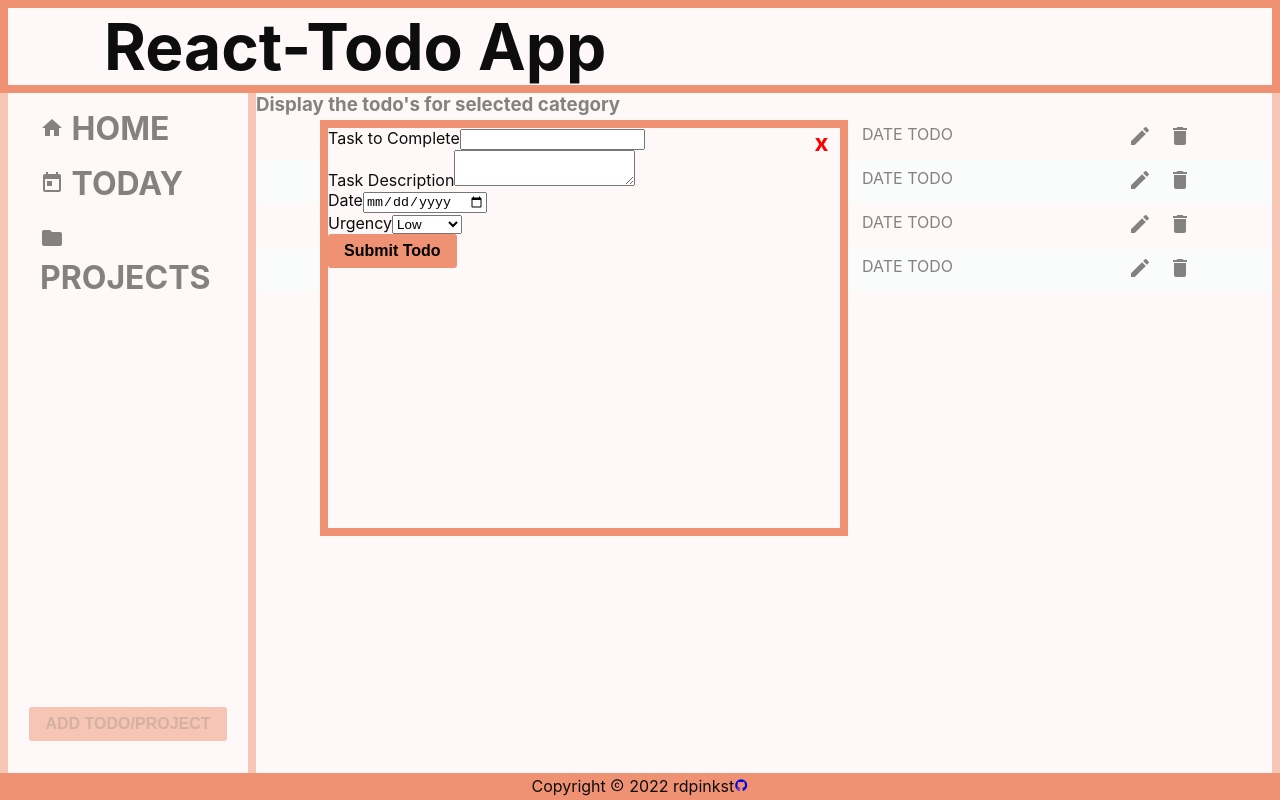
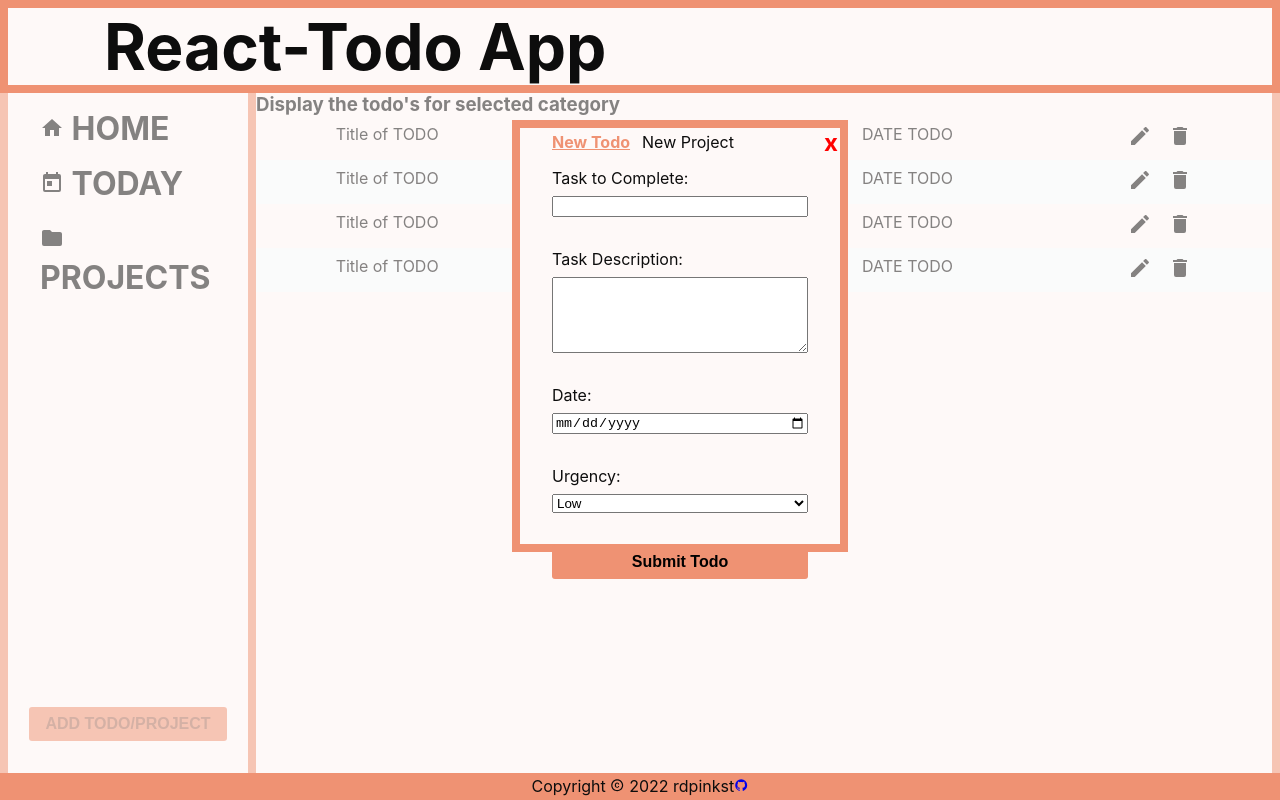
Before and after one commit to rdpinkst/react-todolist, a React (Create React App) app: page / in a window 1280 px wide. Both pictures are taken after a click on the button "ADD TODO/PROJECT". Built offline with nearby package versions, Linux system fonts and the light colour scheme.

Commit message:
Got the form styled

```diff
--- a/src/components/InputTodo.js
+++ b/src/components/InputTodo.js
@@ -1,7 +1,35 @@
-import React, { useEffect } from "react";
+import React, { useState, useEffect } from "react";
 import "../styles/inputTodo.css";
 
 function InputTodo({ show, setShow }) {
+  const [todo, setTodo] = useState(true);
+  const [project, setProject] = useState(false);
+
+  const styleTodo = {
+    textDecoration: todo ? "underline" : "",
+    fontWeight: todo ? "700" : "",
+    color: todo ? "#ef9273" : "",
+  };
+  const styleProject = {
+    textDecoration: project ? "underline" : "",
+    fontWeight: project ? "700" : "",
+    color: project ? "#ef9273" : "",
+  };
+
+  function clickProject() {
+    if (todo) {
+      setTodo((prevState) => !prevState);
+      setProject((prevState) => !prevState);
+    }
+  }
+
+  function clickTodo() {
+    if (project) {
+      setProject((prevState) => !prevState);
+      setTodo((prevState) => !prevState);
+    }
+  }
+
   useEffect(() => {
     function clickClose(e) {
       if (e.target.className === "close") {
@@ -16,34 +44,56 @@ function InputTodo({ show, setShow }) {
 
   return (
     <form className="input-card">
+      <div className="input-selection">
+        <p className="selection-input" style={styleTodo} onClick={clickTodo}>
+          New Todo
+        </p>
+        <p
+          className="selection-input"
+          style={styleProject}
+          onClick={clickProject}
+        >
+          New Project
+        </p>
+      </div>
       <p className="close">x</p>
-      <div>
-        <label htmlFor="todo-name">Task to Complete</label>
+      {todo && <div>
+       <div className="input">
+        <label htmlFor="todo-name">Task to Complete:</label>
         <input type="text" id="todo-name" name="todoTitle" />
       </div>
-      <div>
-        <label htmlFor="todo-description">Task Description</label>
+      <div className="input">
+        <label htmlFor="todo-description">Task Description:</label>
         <textarea
           type="text"
           id="todo-description"
           name="description"
         ></textarea>
       </div>
-      <div>
-        <label htmlFor="todo-date">Date</label>
+      <div className="input">
+        <label htmlFor="todo-date">Date:</label>
         <input type="date" id="todo-date" name="date" />
       </div>
-      <div>
-        <label htmlFor="todo-urgency">Urgency</label>
+      <div className="input">
+        <label htmlFor="todo-urgency">Urgency:</label>
         <select>
           <option value="low">Low</option>
           <option value="medium">Medium</option>
           <option value="High">High</option>
         </select>
       </div>
-      <div>
+      <div className="input">
         <button>Submit Todo</button>
-      </div>
+      </div></div>}
+      {project && <div>
+        <div className="input">
+          <label htmlFor="project-input">Project Name</label>
+          <input type="text" id="project-input" name="project" />
+        </div>
+        <div className="input">
+          <button>Submit Project</button>
+        </div>
+        </div>}
     </form>
   );
 }
--- a/src/styles/inputTodo.css
+++ b/src/styles/inputTodo.css
@@ -1,10 +1,10 @@
 .input-card{
     position: absolute;
-    width: 40vw;
-    height: 50vh;
+    width: 25vw;
+    height: 52vh;
     background-color: #fef9f8;
     border: 0.5rem solid #ef9273;
-    left: 25%;
+    left: 40%;
     top: 15%;
 }
 .close{
@@ -15,3 +15,30 @@
     cursor: pointer;
     font-size: 1.5rem;
 }
+.input{
+    display: flex;
+    flex-direction: column;
+    justify-content: flex-end;
+    margin: 2rem 2rem 1rem 2rem;
+}
+.input:first-child{
+    margin-top: 2.5rem;
+}
+label{
+    margin-bottom: 0.5rem;
+}
+textarea{
+    height: 70px;
+}
+.input-selection{
+    position: absolute;
+    display: flex;
+    margin: 0.25rem 2rem 0 2rem;
+}
+.selection-input{
+    margin-right: 0.75rem;
+    cursor: pointer;
+}
+.selection-input:hover{
+    font-weight: 700;
+}
```
